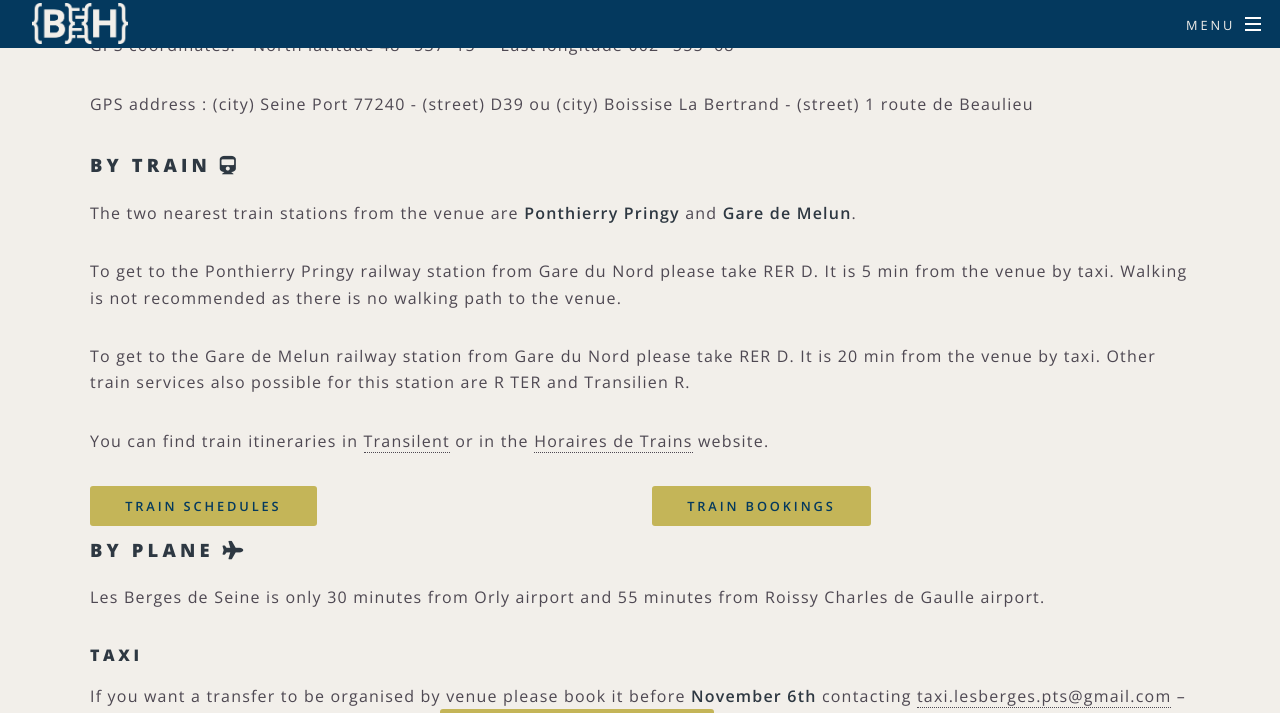
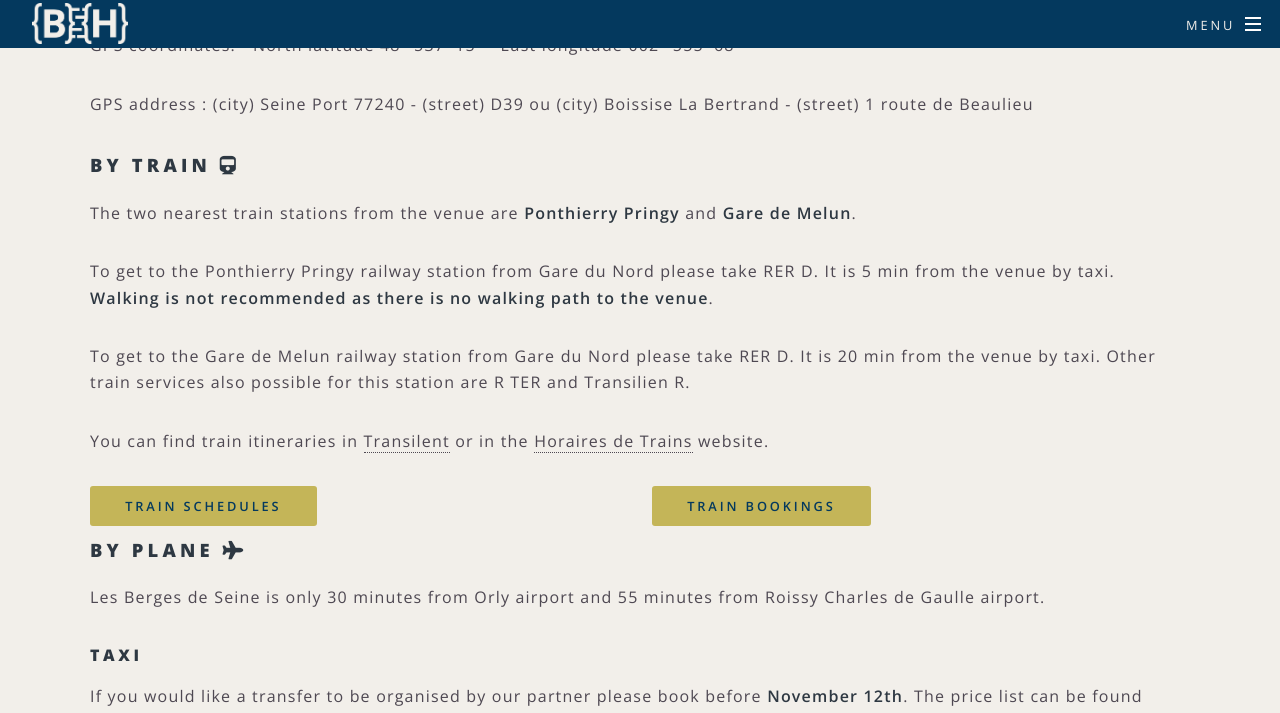
Before and after one commit to elixir-europe/biohackathon-europe-2019, a Jekyll site: the page built from venue.html, in a window 1280 px wide and 1400 px high, scrolled down 2049 px. Shown: the top 713 px of the window. Built offline with Jekyll 4.4.1, drawn with Linux system fonts in a browser that asks for light colours; nearby versions of some CDN libraries; some of the changed text lies outside the part shown.

Commit message:
Update on venue page, how to get to the venue by taxi, added hashtag

```diff
--- a/_config.yml
+++ b/_config.yml
@@ -3,7 +3,7 @@
 
 # Site settings
 title: Biohackathon-europe
-description: 2019 November 12th - 16th, Campus des berges de Seine
+description: 2019 November 18th - 22th, Campus des berges de Seine
 owner: Elixir HUB # or company name
 first_published: 2018 # if migrating another site, the year of your first publish
 email: arcila@ebi.ac.uk
--- a/index.html
+++ b/index.html
@@ -50,7 +50,7 @@
 		<ul class="actions">
 			<li>
 				<p>Registration has been closed due to full capacity.</p>
-				<p>If you are still interested to attend please contact <a href="mailto:dana@scientifika.eu">dana@scientifika.eu</p>
+				<p>If you are still interested to attend please contact <a target="_blank" href="mailto:dana@scientifika.eu">dana@scientifika.eu</p>
 			</li>
 		</ul>
 	</div>
--- a/venue.html
+++ b/venue.html
@@ -91,7 +91,7 @@
                     <i class="fa fa-train" aria-hidden="true"></i>
                 </h3>
                 <p>The two nearest train stations from the venue are <strong>Ponthierry Pringy</strong> and <strong>Gare de Melun</strong>.</p>
-                <p>To get to the Ponthierry Pringy railway station from Gare du Nord please take RER D. It is 5 min from the venue by taxi. Walking is not recommended as there is no walking path to the venue.
+                <p>To get to the Ponthierry Pringy railway station from Gare du Nord please take RER D. It is 5 min from the venue by taxi. <strong>Walking is not recommended as there is no walking path to the venue</strong>.
                 <p>To get to the Gare de Melun railway station from Gare du Nord please take RER D. It is 20 min from the venue by taxi. Other train services also possible for this station are R TER and Transilien R.</p>
                 <p>You can find train itineraries in <a href="https://www.transilien.com/en">Transilent</a> or in the <a href="https://www.horaires-de-trains.fr/horaires_rerd-Paris_Nord-Cesson.html">Horaires de Trains</a> website.</p>
                 <div class="row">
@@ -108,11 +108,12 @@
         </div>
 
         <h4>Taxi</h4>
-        <p>If you want a transfer to be organised by venue please book it before <strong>November 6th</strong> contacting <a href="mailto:taxi.lesberges.pts@gmail.com" target="_blank" >taxi.lesberges.pts@gmail.com</a> – +33(0) 1 64 20 40 91.
-            The price list <a href="https://drive.google.com/open?id=1aJhw-Tsv9fA8TYmi8OCKwtCslHUSlPN7">here</a>.
+        <p>If you would like a transfer to be organised by our partner please book before <strong>November 12th</strong>.
+            The price list can be found <a href="https://docs.google.com/spreadsheets/d/1liAdkcc4UcmarGMuT2dtExRjjEroIMre4BbB8psQfPk" target="_blank">here</a>.
+            Please contact directly transfer partner: <a href="mailto:taxi.lesberges.pts@gmail.com" target="_blank" >taxi.lesberges.pts@gmail.com</a> – <strong>+33(0) 1 64 20 40 91</strong>. For easier communication <a href="http://https://drive.google.com/file/d/187N2jq76UyFC0g3k3mFIqxWtf_GNmMeK/view" target="_blank" rel="noopener noreferrer">please fill this document</a>.</p>
 
 
-    <a href="https://www.chateauform.com/wp-content/uploads/2015/10/plan_acces_berges_en.pdf" target="_blank" class="button special">Detailed direcctions</a>
+    <a href="https://www.chateauform.com/wp-content/uploads/2015/10/plan_acces_berges_en.pdf" target="_blank" class="button special">Detailed directions</a>
 
     <span class="google-maps">
         <iframe src="https://www.google.com/maps/embed?pb=!1m18!1m12!1m3!1d11589.010802962744!2d2.547620401353242!3d48.53714440328873!2m3!1f0!2f0!3f0!3m2!1i1024!2i768!4f13.1!3m3!1m2!1s0x0%3A0xbf1eeca4d555cc06!2sCh%C3%A2teauform&#39;+Les+Berges+de+Seine!5e0!3m2!1sen!2suk!4v1524233589137"
```
Also changed, not shown: other parts of index.html (+1 -1 lines).
